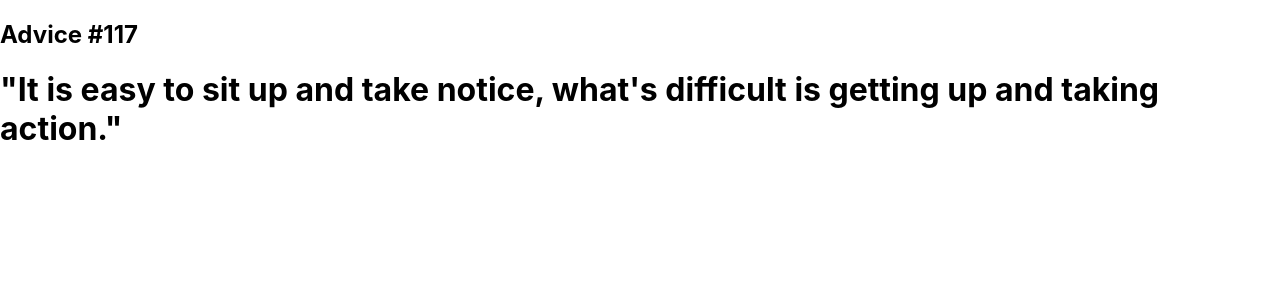
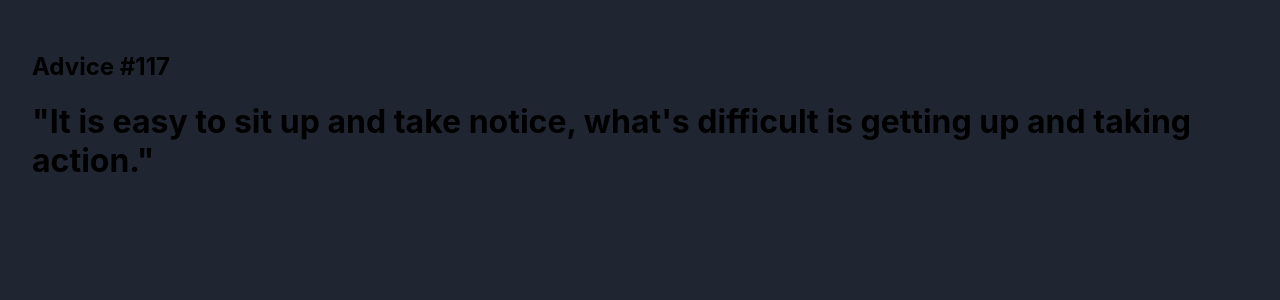
Before and after one commit to gefgu/advice-slip, a Next.js app: page / in a window 1280 px wide. Shown: the top 300 px of the page. Built offline with nearby package versions, Linux system fonts and the light colour scheme.

Commit message:
Add background styling

```diff
--- a/pages/index.tsx
+++ b/pages/index.tsx
@@ -1,11 +1,10 @@
-import type { NextPage } from 'next'
-import Head from 'next/head'
-import Image from 'next/image'
-import styles from '../styles/Home.module.css';
+import type { NextPage } from "next";
+import Head from "next/head";
+import styles from "../styles/Home.module.css";
 
 const Home: NextPage = () => {
   return (
-    <div>
+    <div className={styles.container}>
       <Head>
         <title>Advice Slip</title>
         <link rel="icon" href="/favicon.png" />
@@ -13,10 +12,13 @@ const Home: NextPage = () => {
 
       <main>
         <h2>Advice #117</h2>
-        <h1>"It is easy to sit up and take notice, what's difficult is getting up and taking action."</h1>
+        <h1>
+          "It is easy to sit up and take notice, what's difficult is getting up
+          and taking action."
+        </h1>
       </main>
     </div>
-  )
-}
+  );
+};
 
-export default Home
+export default Home;
--- /dev/null
+++ b/styles/Home.module.css
@@ -0,0 +1,5 @@
+.container {
+  background-color: hsl(218, 23%, 16%);
+  padding: 32px;
+  min-height: 100vh;
+}
```
